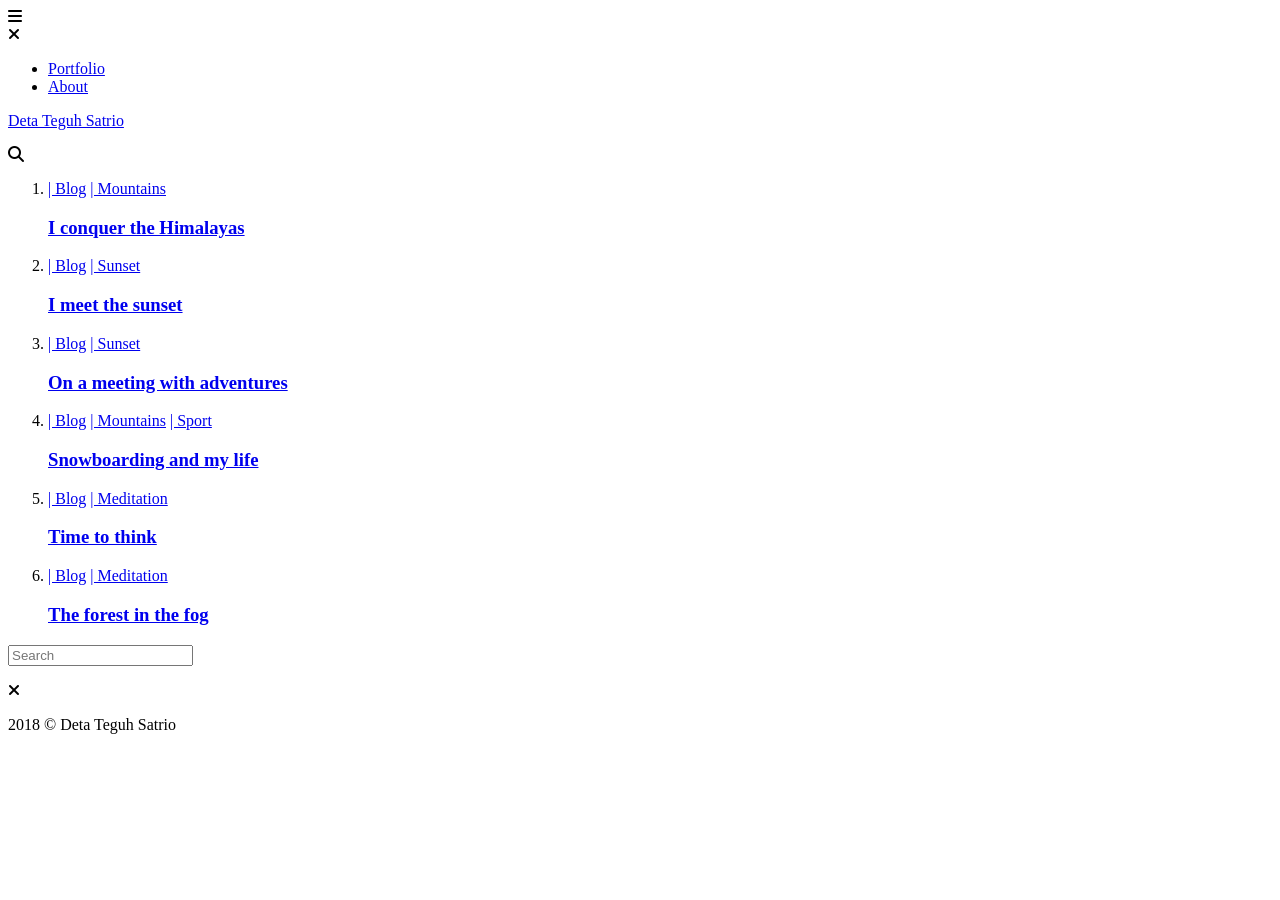
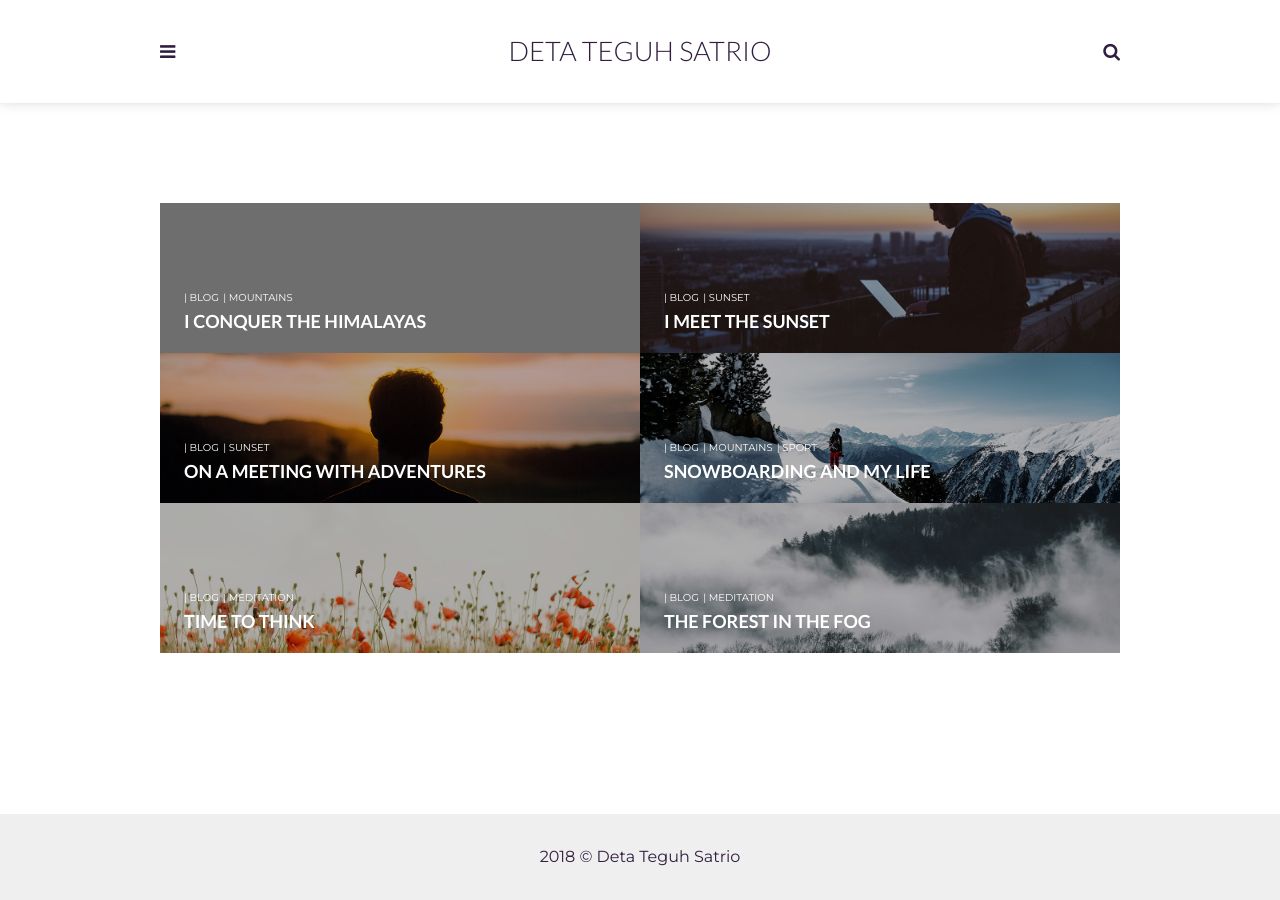
Before and after one commit to detatsatrio/blog, a Jekyll site: the page built from index.html, in a window 1280 px wide. Built offline with Jekyll 4.4.1, drawn with Linux system fonts in a browser that asks for light colours; nearby versions of some CDN libraries; library files that are not in the unit come from our copies; the list of posts is cut into pages by our own code.

Commit message:
Update head.html

```diff
--- a/_includes/head.html
+++ b/_includes/head.html
@@ -5,10 +5,10 @@
 	<meta http-equiv="X-UA-Compatible" content="IE=edge">
 	<meta name="viewport" content="width=device-width, initial-scale=1, maximum-scale=1">
 	<meta property="og:image" content="">
-	<link rel="shortcut icon" href="{{ "/blog/assets/img/favicon.png" | prepend: site.baseurl }}" type="image/x-icon">
-	<link rel="apple-touch-icon" href="{{ "/blog/assets/img/favicon/apple-touch-icon.png" | prepend: site.baseurl }}">
-	<link rel="apple-touch-icon" sizes="72x72" href="{{ "/blog/assets/img/favicon/apple-touch-icon-72x72.png" | prepend: site.baseurl }}">
-	<link rel="apple-touch-icon" sizes="114x114" href="{{ "/blog/assets/img/favicon/apple-touch-icon-114x114.png" | prepend: site.baseurl }}">
+	<link rel="shortcut icon" href="{{ "/assets/img/favicon.png" | prepend: site.baseurl }}" type="image/x-icon">
+	<link rel="apple-touch-icon" href="{{ "/assets/img/favicon/apple-touch-icon.png" | prepend: site.baseurl }}">
+	<link rel="apple-touch-icon" sizes="72x72" href="{{ "/assets/img/favicon/apple-touch-icon-72x72.png" | prepend: site.baseurl }}">
+	<link rel="apple-touch-icon" sizes="114x114" href="{{ "/assets/img/favicon/apple-touch-icon-114x114.png" | prepend: site.baseurl }}">
 	<!-- Chrome, Firefox OS and Opera -->
 	<meta name="theme-color" content="#311e3e">
 	<!-- Windows Phone -->
@@ -19,7 +19,7 @@
 	<link href="https://fonts.googleapis.com/css?family=Montserrat:300,400,700" rel="stylesheet">
 	<link href="https://fonts.googleapis.com/css?family=Lato:300,400,700" rel="stylesheet">
 	<!-- Font Awesome -->
-	<link rel="stylesheet" href="{{ "/blog/assets/fonts/font-awesome/css/font-awesome.min.css" | prepend: site.baseurl }}">
+	<link rel="stylesheet" href="{{ "/assets/fonts/font-awesome/css/font-awesome.min.css" | prepend: site.baseurl }}">
 	<!-- Styles -->
-	<link rel="stylesheet" href="{{ "/blog/assets/css/main.css" | prepend: site.baseurl }}">
+	<link rel="stylesheet" href="{{ "/assets/css/main.css" | prepend: site.baseurl }}">
 </head>
```
